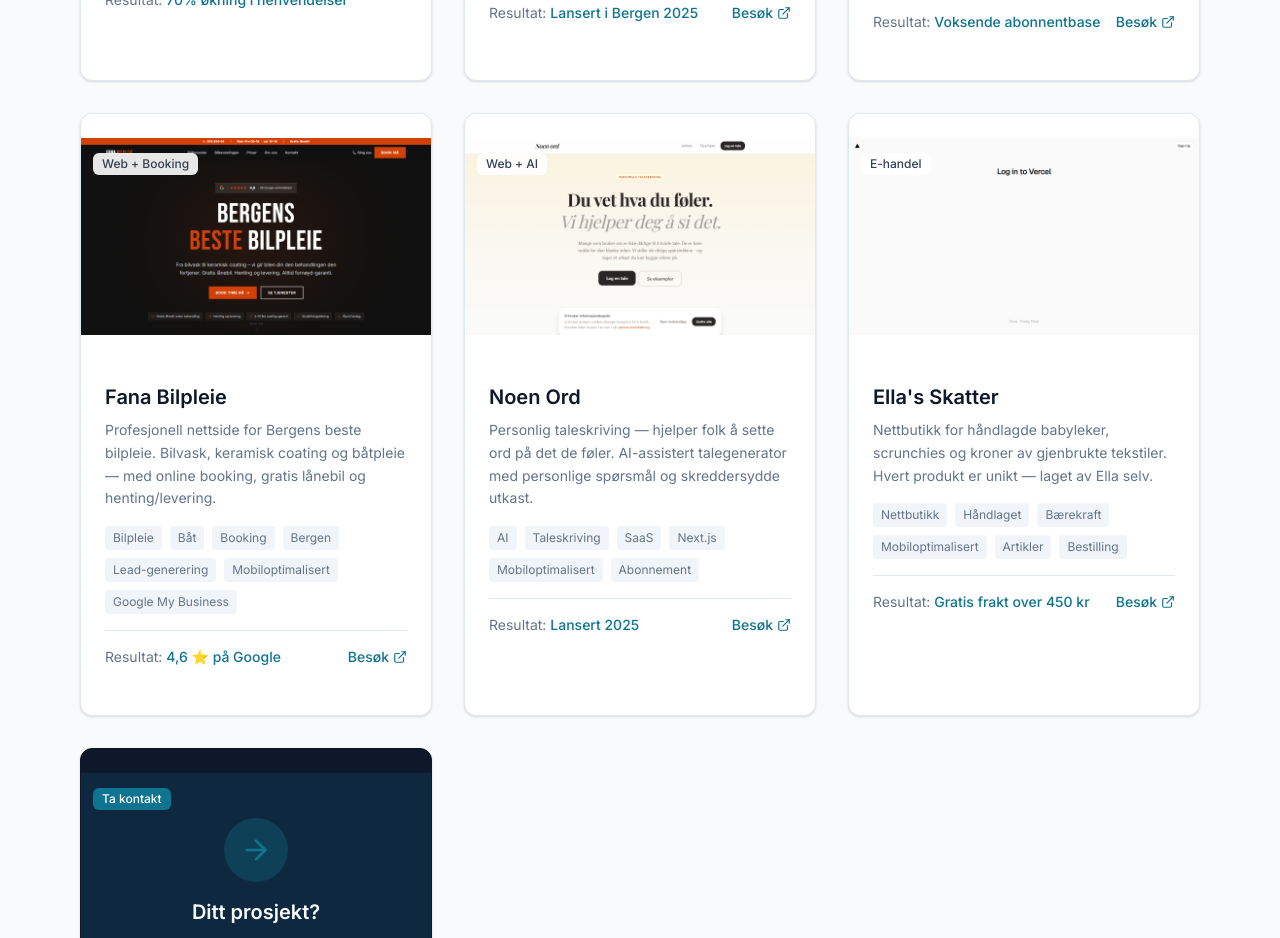
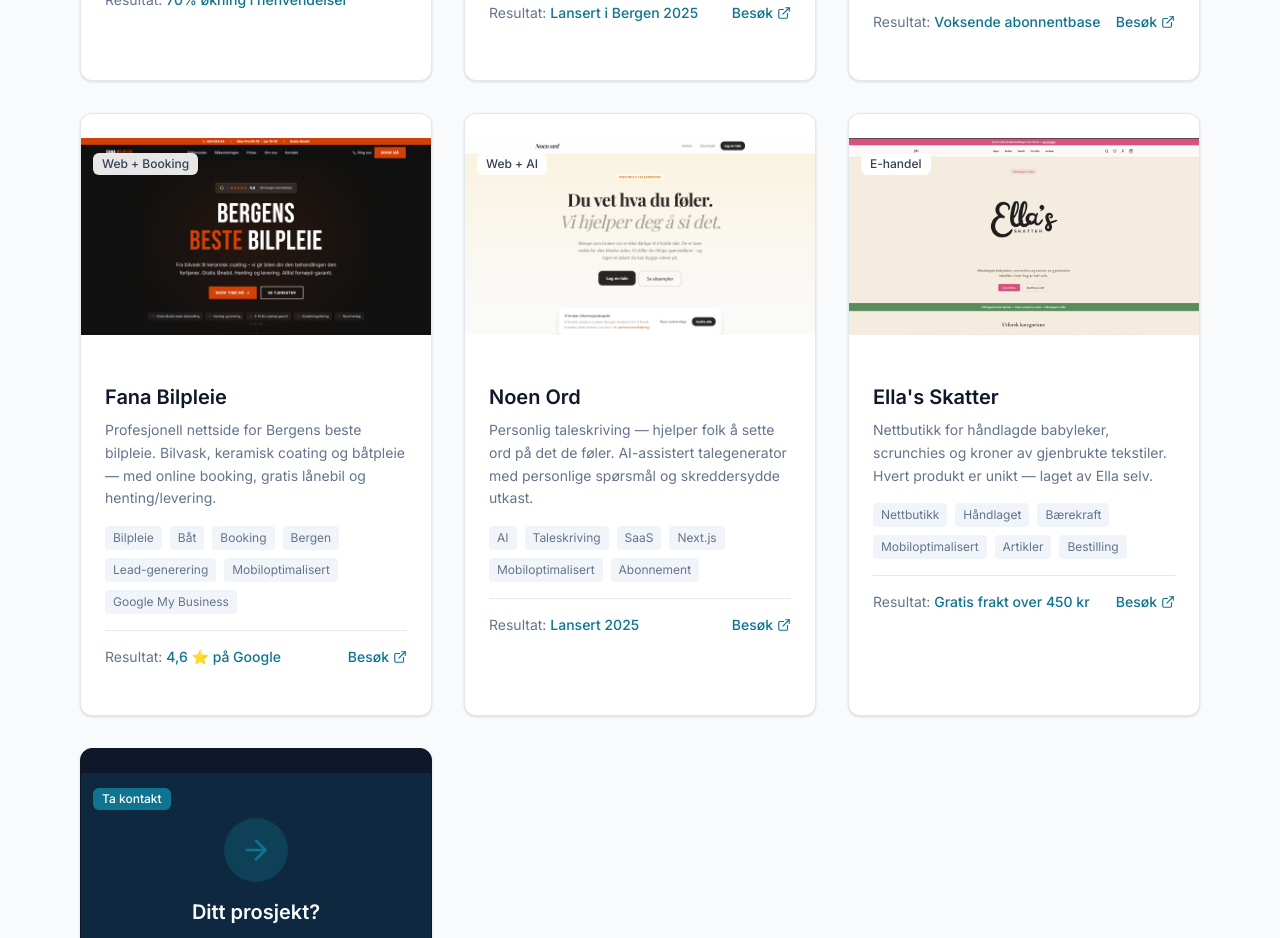
Before and after one commit to sogveg/digitalvekst, a Next.js app: page /prosjekter in a window 1280 px wide. Shown: the part 1640-2578 px from the top of the page. Built offline with nearby package versions, Linux system fonts and the light colour scheme.

Commit message:
Legg til skjermbilde for Ellas Skatter (webp)

```diff
--- a/app/prosjekter/page.tsx
+++ b/app/prosjekter/page.tsx
@@ -95,7 +95,7 @@ const projects = [
     description: "Nettbutikk for håndlagde babyleker, scrunchies og kroner av gjenbrukte tekstiler. Hvert produkt er unikt — laget av Ella selv.",
     category: "E-handel",
     tags: ["Nettbutikk", "Håndlaget", "Bærekraft", "Mobiloptimalisert", "Artikler", "Bestilling"],
-    image: "/projects/ellas-skatter.png",
+    image: "/projects/ellas-skatter.webp",
     results: "Gratis frakt over 450 kr",
     url: "https://www.ellasskatter.no",
   },
```
Also changed, not shown: public/projects/ellas-skatter.webp (added).
